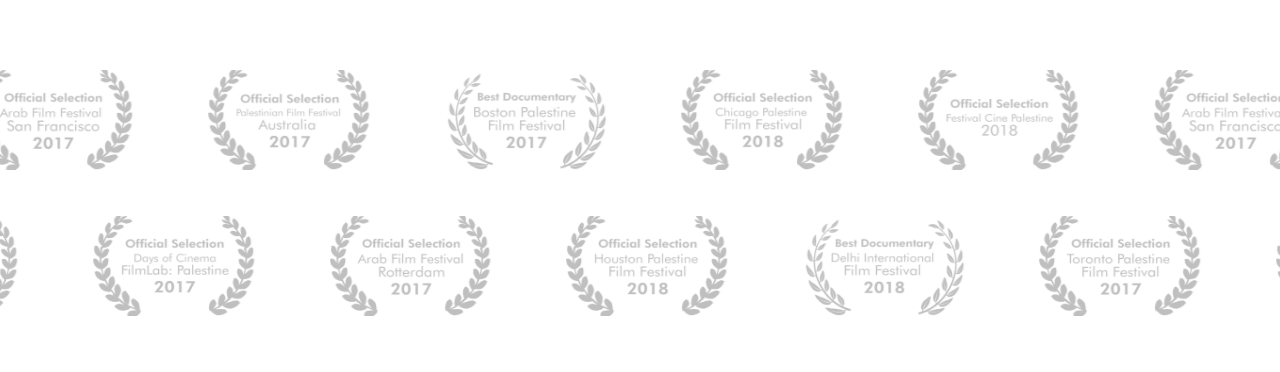
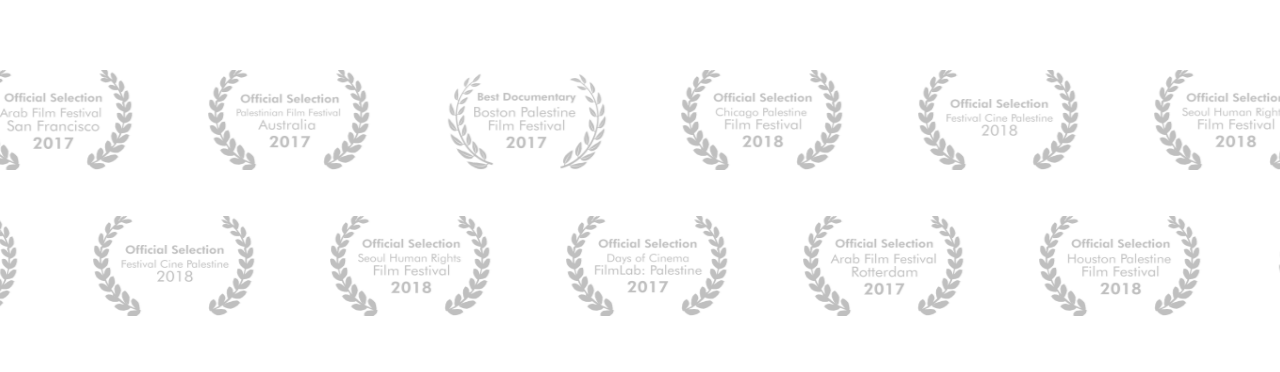
Before and after one commit to Mhmdabed11/stitching-palestine, a Gatsby site: page / in a window 1280 px wide. Shown: the part 2503-2875 px from the top of the page. Built offline with nearby package versions, Linux system fonts and the light colour scheme; Gatsby itself is replaced by a stand-in of ours.

Commit message:
dev: add tow new laurels

```diff
--- a/src/components/LaurelSection/index.js
+++ b/src/components/LaurelSection/index.js
@@ -23,23 +23,7 @@
     name: "arab laurel",
   },
   {
-    source: require("../../images/arab-laurel.png"),
-    name: "arab laurel",
-  },
-  {
-    source: require("../../images/australia-laurel.png"),
-    name: "arab laurel",
-  },
-  {
-    source: require("../../images/boston-laurel.png"),
-    name: "arab laurel",
-  },
-  {
-    source: require("../../images/chicago-laurel.png"),
-    name: "arab laurel",
-  },
-  {
-    source: require("../../images/cinepalestine-laurel.png"),
+    source: require("../../images/seoul-laurel.png"),
     name: "arab laurel",
   },
   {
@@ -63,27 +47,31 @@
     name: "arab laurel",
   },
   {
-    source: require("../../images/filmlab-laurel.png"),
+    source: require("../../images/seoul-laurel.png"),
     name: "arab laurel",
   },
   {
-    source: require("../../images/rotterdam-laurel.png"),
+    source: require("../../images/arab-laurel.png"),
     name: "arab laurel",
   },
   {
-    source: require("../../images/houston-laurel.png"),
+    source: require("../../images/australia-laurel.png"),
     name: "arab laurel",
   },
   {
-    source: require("../../images/delhi-laurel.png"),
+    source: require("../../images/boston-laurel.png"),
     name: "arab laurel",
   },
   {
-    source: require("../../images/toronto-laurel.png"),
+    source: require("../../images/chicago-laurel.png"),
     name: "arab laurel",
   },
   {
     source: require("../../images/cinepalestine-laurel.png"),
+    name: "arab laurel",
+  },
+  {
+    source: require("../../images/seoul-laurel.png"),
     name: "arab laurel",
   },
   {
@@ -107,7 +95,7 @@
     name: "arab laurel",
   },
   {
-    source: require("../../images/cinepalestine-laurel.png"),
+    source: require("../../images/srff-laurel.png"),
     name: "arab laurel",
   },
   {
@@ -130,12 +118,40 @@
     source: require("../../images/toronto-laurel.png"),
     name: "arab laurel",
   },
+  {
+    source: require("../../images/srff-laurel.png"),
+    name: "arab laurel",
+  },
+  {
+    source: require("../../images/filmlab-laurel.png"),
+    name: "arab laurel",
+  },
+  {
+    source: require("../../images/rotterdam-laurel.png"),
+    name: "arab laurel",
+  },
+  {
+    source: require("../../images/houston-laurel.png"),
+    name: "arab laurel",
+  },
+  {
+    source: require("../../images/delhi-laurel.png"),
+    name: "arab laurel",
+  },
+  {
+    source: require("../../images/toronto-laurel.png"),
+    name: "arab laurel",
+  },
+  {
+    source: require("../../images/srff-laurel.png"),
+    name: "arab laurel",
+  },
 ]
 export default function LaurelSection() {
   return (
     <div className="laurels__container">
       <div className="laurels__wrapper">
-        {laurels.slice(0, 14).map((laurel, index) => {
+        {laurels.slice(0, 15).map((laurel, index) => {
           return (
             <div key={index}>
               <img
@@ -148,7 +164,7 @@
         })}
       </div>
       <div className="laurels__wrapper__2">
-        {laurels.slice(14, 30).map((laurel, index) => {
+        {laurels.slice(15, 31).map((laurel, index) => {
           return (
             <div key={index}>
               <img
```
